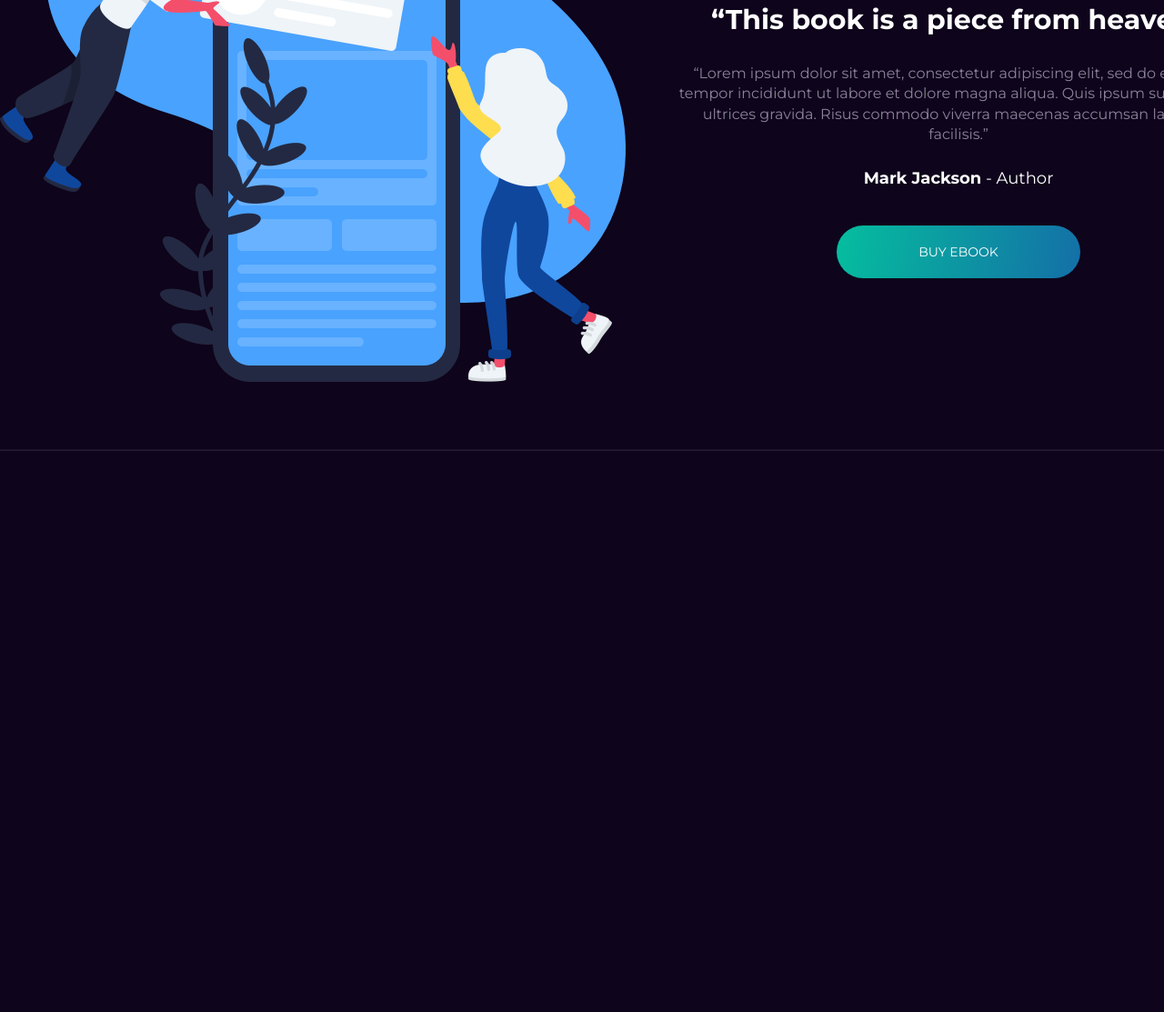
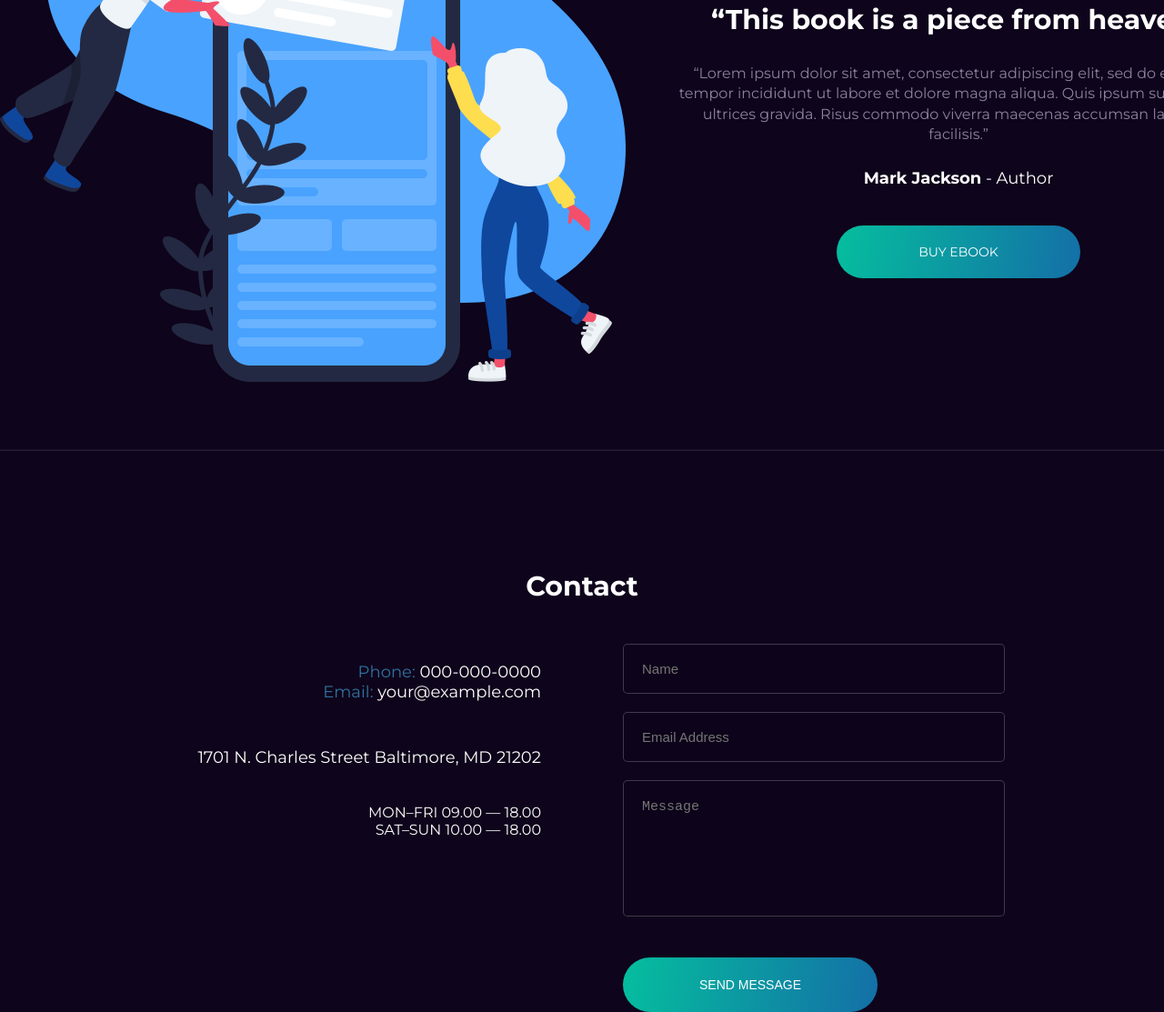
Before and after one commit to BohdanVoznyi/eBook, a plain HTML site: page index.html in a window 1280 px wide. Shown: the part 4380-5493 px from the top of the page at 91% size. Before the commit the page ends 4876 px from the top, so only its background shows below. Drawn offline with Linux system fonts and the light colour scheme.

Commit message:
add contact block

```diff
--- a/css/style.css
+++ b/css/style.css
@@ -628,3 +628,127 @@ p {
     color: #fff;
     text-decoration: none;
 }
+
+
+/* Contact
+======================== */
+.contact {
+    padding-top: 130px;
+}
+
+.contact__title {
+    font-size: 30px;
+    font-weight: 700;
+    color: #fff;
+    text-align: center;
+}
+
+.contact__inner {
+    margin-top: 45px;
+    display: flex;
+}
+
+.contact__text {
+    margin-right: 45px;
+    width: 50%;
+    text-align: right;
+
+    font-size: 18px;
+    font-weight: 400;
+    color: #fff;
+}
+
+.contact__phone {
+    margin-top: 15px;
+}
+
+.contact__phone {
+    margin-top: 20px;
+}
+
+.contact__phone span {
+    color: #30739f;
+}
+
+.contact__email span {
+    color: #30739f;
+}
+
+.contact__hours {
+    margin-top: 40px;
+
+    font-size: 16px;
+}
+
+.contact__address {
+    margin-top: 50px;
+}
+
+.contact__forms {
+    margin-left: 45px;
+    width: 50%;
+}
+
+.contact__form {
+    display: flex;
+    flex-direction: column;
+    align-items: flex-start;
+
+}
+
+.contact__form-name {
+    width: 420px;
+    height: 55px;
+    padding: 20px;
+
+    background: rgb(14, 4, 27, .24);
+    border: 1px solid rgb(230, 230, 230, .24);
+    font-size: 15px;
+    font-weight: 500;
+    border-radius: 5px;
+}
+
+.contact__form-email {
+    margin-top: 20px;
+    width: 420px;
+    height: 55px;
+    padding: 20px;
+
+    background: rgb(14, 4, 27, .24);
+    border: 1px solid rgb(230, 230, 230, .24);
+    font-size: 15px;
+    font-weight: 500;
+    border-radius: 5px;
+}
+
+.contact__form-message {
+    padding: 20px 0 110px 20px;
+    margin-top: 20px;
+    width: 420px;
+    height: 150px;
+
+    background: rgb(14, 4, 27, .24);
+    border: 1px solid rgb(230, 230, 230, .24);
+    font-size: 15px;
+    font-weight: 500;
+    border-radius: 5px;
+    resize: none;
+}
+
+.contact__btn {
+    margin-top: 45px;
+    width: 280px;
+    height: 60px;
+    padding: 20px 80px;
+
+    border-radius: 50px;
+    border: none;
+
+    background: linear-gradient(100deg, #05be9e, #146fa7);
+
+    font-size: 14px;
+    font-weight: 400;
+    color: #fff;
+    text-decoration: none;
+    text-transform: uppercase;
+}
--- a/index.html
+++ b/index.html
@@ -334,5 +334,35 @@
 <!-- /.section -->
 
 
+<!-- Contact -->
+<div class="contact">
+    <div class="container">
+        <h2 class="contact__title">Contact</h2>
+        <div class="contact__inner">
+
+            <div class="contact__text">
+                <div class="contact__phone"><span>Phone:</span> 000-000-0000</div>
+                <div class="contact__email"><span>Email:</span> your@example.com</div>
+                <div class="contact__address">1701 N. Charles Street Baltimore, MD 21202</div>
+                <div class="contact__hours">
+                    <p>MON–FRI 09.00 — 18.00</p>
+                    <p>SAT–SUN 10.00 — 18.00</p>
+                </div>
+            </div>
+
+            <div class="contact__forms">
+                <form class="contact__form" action="">
+                    <input type="text" class="contact__form-name" placeholder="Name">
+                    <input type="text" class="contact__form-email" placeholder="Email Address">
+                    <textarea name="" id="" class="contact__form-message" placeholder="Message"></textarea>
+                </form>
+                <button class="contact__btn">Send Message</button>
+            </div>
+
+        </div><!-- /.contact__inner -->
+    </div><!-- /.container -->
+</div><!-- /.contact -->
+
+
 </body>
 </html>
```
